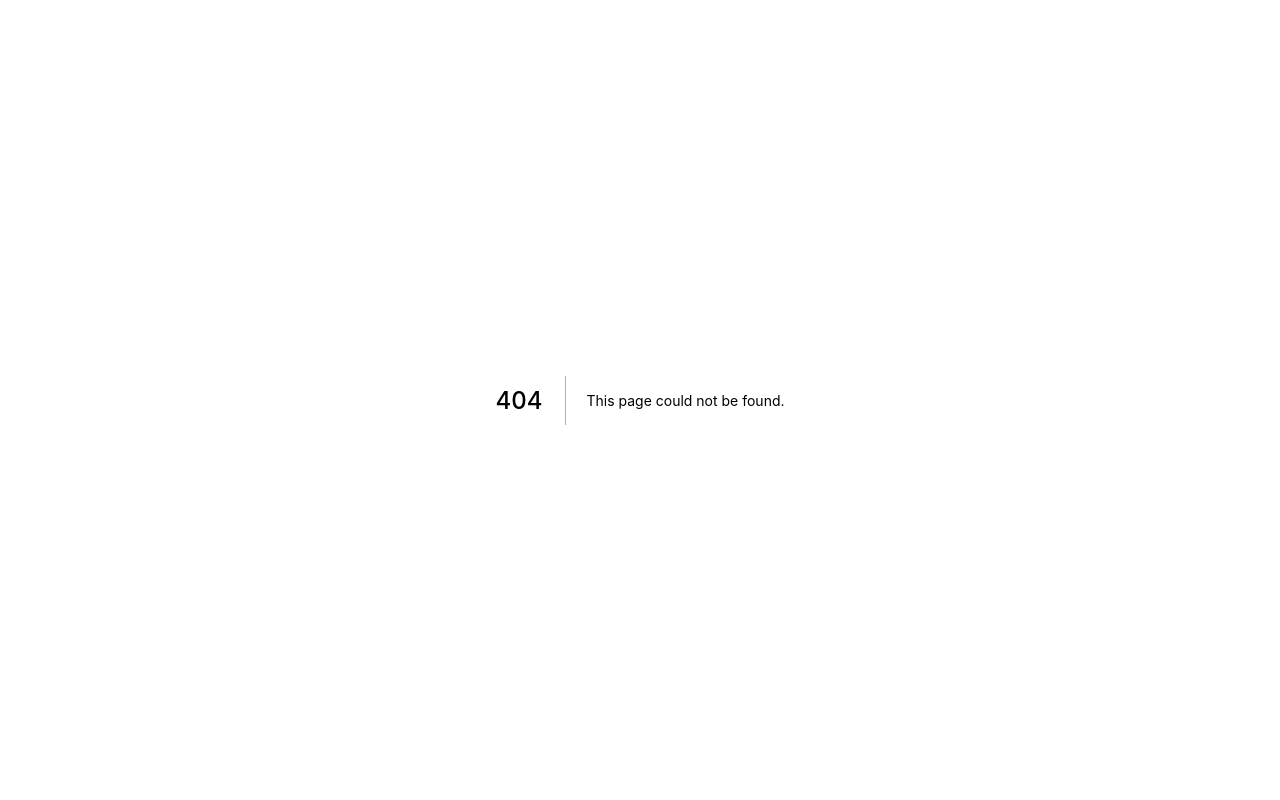
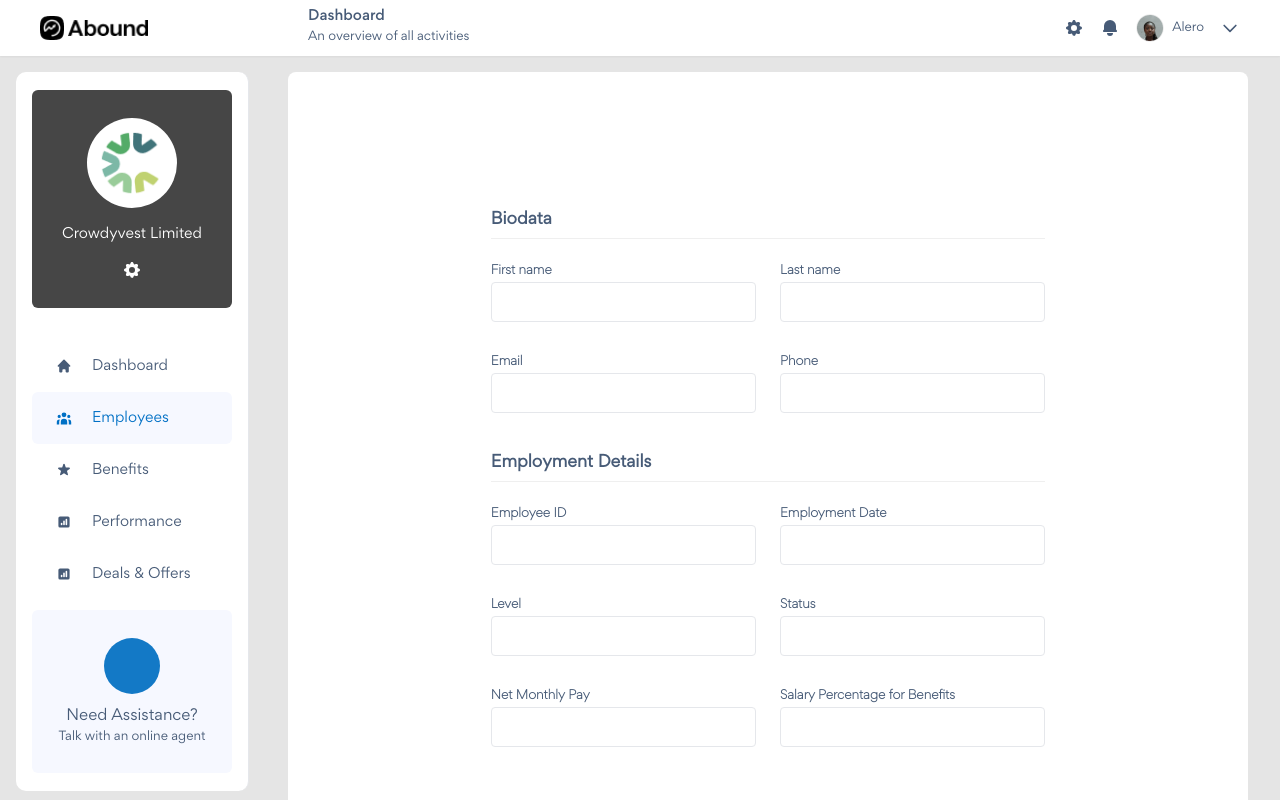
Before and after one commit to krysceejay/abound-dash, a Next.js app: page /employees/add-single-record in a window 1280 px wide. Before the commit this address had no page. Shown: the top 800 px of the page. Built offline with nearby package versions, Linux system fonts and the light colour scheme.

Commit message:
FE-employee add and upload record

```diff
--- /dev/null
+++ b/components/DragAndDrop.tsx
@@ -0,0 +1,21 @@
+import React from 'react'
+
+const DragAndDrop = () => {
+  return (
+    <div className="w-full border-dashed border border-[#1379C6] bg-[#F6F8FF] rounded-lg py-[60px]">
+        <div className="w-[118px] h-[118px] border-4 border-[#1379C6] rounded-full mx-auto flex items-center justify-center">
+            <img src="/assets/img/upload.png" alt="Upload" className="w-14 h-14 object-contain" />
+        </div>
+        <div className="text-sm mx-auto text-center mt-6">
+            <span className="text-base text-[#1379C6]">Drag & Drop</span> files here to upload or <br /><span className="text-xs">The Upload Template file is in .CSV format</span>
+        </div>
+        <button
+        className="bg-[#1379C6] focus:outline-none text-white text-xs py-2 px-3.5 rounded mt-6 mx-auto block"
+        type="button">
+        Select File
+        </button>
+    </div>
+  )
+}
+
+export default DragAndDrop
--- /dev/null
+++ b/pages/employees/add-single-record.tsx
@@ -0,0 +1,122 @@
+import type { NextPage } from 'next'
+
+import Layout from '../../components/layouts/Dashboard'
+
+const AddSingleRecord: NextPage = () => {
+    return (
+        <Layout title="Add Employee">
+            <div className="bg-white p-[18px] rounded-lg">
+                <form className="w-3/5 m-auto my-28">
+                    <div>
+                        <span className="text-base font-bold border-b border-[#EFEFEF] block mb-6 py-[6px]">Biodata</span>
+                        <div className="flex flex-wrap -mx-3 mb-5">
+                            <div className="w-full md:w-1/2 px-3 mb-6 md:mb-0">
+                                <label className="block text-xs mb-[3px] font-gordita-light">
+                                    First name
+                                </label>
+                                <input
+                                className="appearance-none text-sm block w-full border focus:outline-none rounded py-2 h-10 px-4 mb-3"
+                                type="text" />
+                                {/* <p className="text-red-500 text-xs italic">Please fill out this field.</p> */}
+                            </div>
+                            <div className="w-full md:w-1/2 px-3 mb-6 md:mb-0">
+                                <label className="block text-xs font-bold mb-[3px] font-gordita-light">
+                                    Last name
+                                </label>
+                                <input
+                                className="appearance-none text-sm block w-full border focus:outline-none rounded py-2 h-10 px-4 mb-3"
+                                type="text" />
+                            </div>
+                        </div>
+                        <div className="flex flex-wrap -mx-3 mb-5">
+                            <div className="w-full md:w-1/2 px-3 mb-6 md:mb-0">
+                                <label className="block text-xs mb-[3px] font-gordita-light">
+                                    Email
+                                </label>
+                                <input
+                                className="appearance-none text-sm block w-full border focus:outline-none rounded py-2 h-10 px-4 mb-3"
+                                type="text" />
+                                {/* <p className="text-red-500 text-xs italic">Please fill out this field.</p> */}
+                            </div>
+                            <div className="w-full md:w-1/2 px-3 mb-6 md:mb-0">
+                                <label className="block text-xs font-bold mb-[3px] font-gordita-light">
+                                Phone
+                                </label>
+                                <input
+                                className="appearance-none text-sm block w-full border focus:outline-none rounded py-2 h-10 px-4 mb-3"
+                                type="text" />
+                            </div>
+                        </div>
+                    </div>
+                    <div className="mt-5">
+                        <span className="text-base font-bold border-b border-[#EFEFEF] block mb-6 py-[6px]">Employment Details</span>
+                        <div className="flex flex-wrap -mx-3 mb-5">
+                            <div className="w-full md:w-1/2 px-3 mb-6 md:mb-0">
+                                <label className="block text-xs mb-[3px] font-gordita-light">
+                                Employee ID
+                                </label>
+                                <input
+                                className="appearance-none text-sm block w-full border focus:outline-none rounded py-2 h-10 px-4 mb-3"
+                                type="text" />
+                                {/* <p className="text-red-500 text-xs italic">Please fill out this field.</p> */}
+                            </div>
+                            <div className="w-full md:w-1/2 px-3 mb-6 md:mb-0">
+                                <label className="block text-xs mb-[3px] font-gordita-light">
+                                Employment Date
+                                </label>
+                                <input
+                                className="appearance-none text-sm block w-full border focus:outline-none rounded py-2 h-10 px-4 mb-3"
+                                type="text" />
+                            </div>
+                        </div>
+                        <div className="flex flex-wrap -mx-3 mb-5">
+                            <div className="w-full md:w-1/2 px-3 mb-6 md:mb-0">
+                                <label className="block text-xs mb-[3px] font-gordita-light">
+                                Level
+                                </label>
+                                <input
+                                className="appearance-none text-sm block w-full border focus:outline-none rounded py-2 h-10 px-4 mb-3"
+                                type="text" />
+                                {/* <p className="text-red-500 text-xs italic">Please fill out this field.</p> */}
+                            </div>
+                            <div className="w-full md:w-1/2 px-3 mb-6 md:mb-0">
+                                <label className="block text-xs font-bold mb-[3px] font-gordita-light">
+                                Status
+                                </label>
+                                <input
+                                className="appearance-none text-sm block w-full border focus:outline-none rounded py-2 h-10 px-4 mb-3"
+                                type="text" />
+                            </div>
+                        </div>
+                        <div className="flex flex-wrap -mx-3 mb-5">
+                            <div className="w-full md:w-1/2 px-3 mb-6 md:mb-0">
+                                <label className="block text-xs mb-[3px] font-gordita-light">
+                                Net Monthly Pay
+                                </label>
+                                <input
+                                className="appearance-none text-sm block w-full border focus:outline-none rounded py-2 h-10 px-4 mb-3"
+                                type="text" />
+                                {/* <p className="text-red-500 text-xs italic">Please fill out this field.</p> */}
+                            </div>
+                            <div className="w-full md:w-1/2 px-3 mb-6 md:mb-0">
+                                <label className="block text-xs font-bold mb-[3px] font-gordita-light">
+                                Salary Percentage for Benefits
+                                </label>
+                                <input
+                                className="appearance-none text-sm block w-full border focus:outline-none rounded py-2 h-10 px-4 mb-3"
+                                type="text" />
+                            </div>
+                        </div>
+                    </div>
+                    <button
+                    className="bg-[#1379C6] focus:outline-none text-white text-sm py-3.5 px-5 rounded mt-6"
+                    type="button">
+                    Save Employee Record
+                    </button>
+                </form>
+            </div>
+        </Layout>
+    )
+}
+
+export default AddSingleRecord
--- a/pages/employees/index.tsx
+++ b/pages/employees/index.tsx
@@ -10,14 +10,14 @@ const Employees: NextPage = () => {
             <header className="flex items-center justify-between py-[22px] border-b border-[#EFEFEF]">
               <div>
                 <input
-                className="appearance-none border rounded p-3 focus:outline-none focus:shadow-outline h-10 w-[250px] text-sm"
+                className="appearance-none border rounded p-3 focus:outline-none h-10 w-[250px] text-sm"
                 type="text"
                 placeholder="Search Employees" />
               </div>
               <div className="flex items-center space-x-5">
                 <span className="text-sm font-bold">Add Employee(s)</span>
                 <div className="flex items-center space-x-2.5">
-                  <Link href="/dashboard">
+                  <Link href="/employees/add-single-record">
                     <a className="text-[#0D70BF] text-xs px-4 py-2.5 border border-[#0D70BF] rounded-[3px] flex items-center space-x-2">
                       <div className="w-5 h-5">
                         <img src="/assets/img/add-user.png" alt="Wave" className="w-full h-full object-contain" />
@@ -25,7 +25,7 @@ const Employees: NextPage = () => {
                       <span className="text-sm">Single Record</span>
                     </a>
                   </Link>
-                  <Link href="/dashboard">
+                  <Link href="/employees/upload-bulk-record">
                     <a className="text-[#0D70BF] text-xs px-4 py-2.5 border border-[#0D70BF] rounded-[3px] flex items-center space-x-2">
                       <div className="w-5 h-5">
                         <img src="/assets/img/add-users.png" alt="Wave" className="w-full h-full object-contain" />
--- /dev/null
+++ b/pages/employees/upload-bulk-record.tsx
@@ -0,0 +1,26 @@
+import type { NextPage } from 'next'
+
+import Layout from '../../components/layouts/Dashboard'
+import DragAndDrop from '../../components/DragAndDrop'
+
+const UploadBulkRecord: NextPage = () => {
+    return (
+        <Layout title="Upload Bulk Employee">
+            <div className="bg-white p-[18px] rounded-lg">
+                <div className="w-3/5 m-auto my-28">
+                    <DragAndDrop />
+                    <div className="mx-auto text-center mt-8">
+                        <span className="text-sm">Don’t have the Abound Bulk Upload template?</span>
+                        <button
+                        className="focus:outline-none text-[#1379C6] text-xs font-gordita-medium block mx-auto"
+                        type="button">
+                        Download it here
+                        </button>
+                    </div>
+                </div>
+            </div>
+        </Layout>
+    )
+}
+
+export default UploadBulkRecord
```
Also changed, not shown: public/assets/img/upload.png (added).
